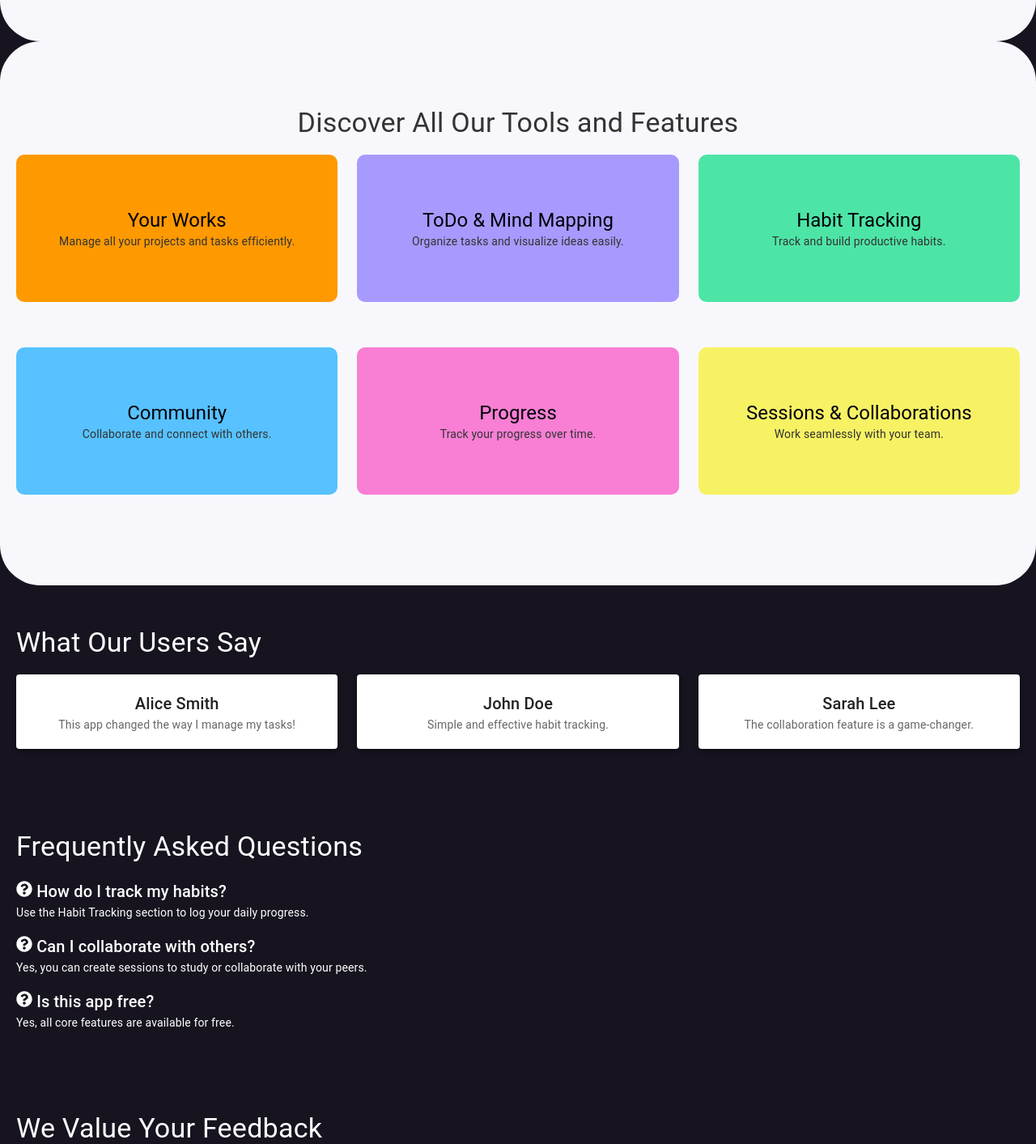
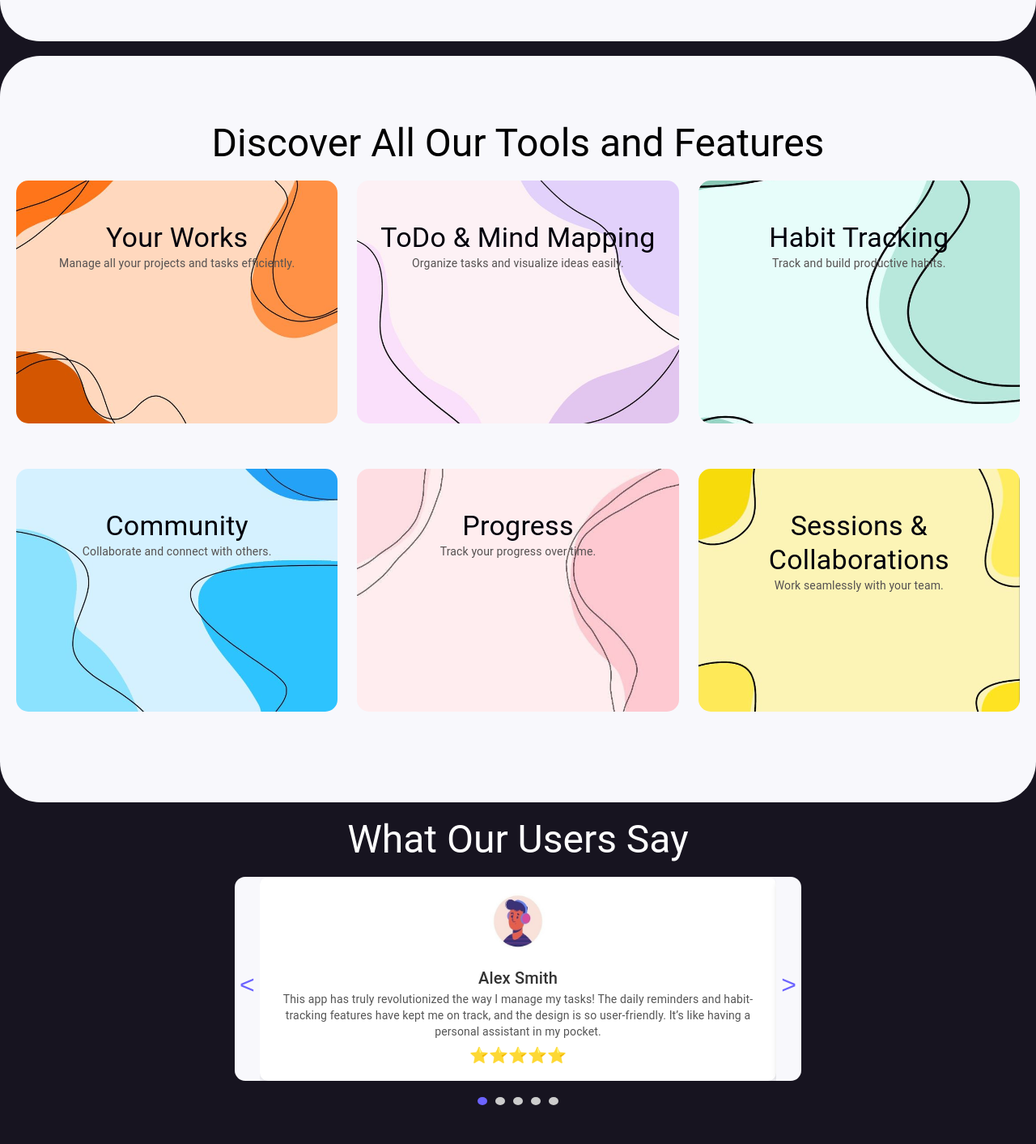
Before and after one commit to vkboi5/Productivity-App, a React (Create React App) app: page / in a window 1280 px wide. Shown: the part 769-2182 px from the top of the page at 81% size. Built offline with nearby package versions, Linux system fonts and the light colour scheme; the HTML template or start-up script is replaced by a standard one.

Commit message:
Added Testimonial Carousel

```diff
--- a/src/components/Home.js
+++ b/src/components/Home.js
@@ -1,31 +1,156 @@
-import React, { useRef } from 'react';
+import React, { useRef, useState } from 'react';
 import {
-  Box, Typography, Button, Grid, Paper, TextField
+  Box, Typography, Button, Grid, Paper, TextField, Accordion, AccordionSummary, AccordionDetails
 } from '@mui/material';
 import { Link } from 'react-router-dom';
-import {  FaQuestionCircle, FaPaperPlane } from 'react-icons/fa';
-// import FeatureCard from './FeatureCard';
+import { FaQuestionCircle, FaPaperPlane } from 'react-icons/fa';
+import ExpandMoreIcon from '@mui/icons-material/ExpandMore';
+
 import styles from './Homepage.module.css'; // Import CSS module
-import gif from '../assets/1664879763504-unscreen.gif'
-
+import gif from '../assets/1664879763504-unscreen.gif';
 
 const testimonials = [
-  { name: 'Alice Smith', feedback: 'This app changed the way I manage my tasks!' },
-  { name: 'John Doe', feedback: 'Simple and effective habit tracking.' },
-  { name: 'Sarah Lee', feedback: 'The collaboration feature is a game-changer.' },
+  {
+    name: 'Alex Smith',
+    feedback: 'This app has truly revolutionized the way I manage my tasks! The daily reminders and habit-tracking features have kept me on track, and the design is so user-friendly. It’s like having a personal assistant in my pocket.',
+    img: require('../assets/B1.jpeg'),
+    rating: 5
+  },
+  {
+    name: 'John Doe',
+    feedback: 'I’ve tried countless habit trackers, but this one stands out. The simplicity of its interface combined with the powerful analytics feature has made it my go-to tool for productivity. Highly recommend it to anyone looking to build better habits!',
+    img:  require('../assets/B2.jpeg'),
+    rating: 4
+  },
+  {
+    name: 'Sarah Lee',
+    feedback: 'The collaboration feature is a game-changer for team projects. I’ve used it to coordinate tasks with my colleagues, and the visual progress tracking keeps everyone motivated. It’s a must-have app for professionals.',
+    img:  require('../assets/G1.jpeg'),
+    rating: 5
+  },
+  {
+    name: 'Michael Brown',
+    feedback: 'This app has simplified my life in ways I didn’t think possible. From managing personal goals to tracking my team’s deadlines, everything is so well-organized. Plus, the app’s dark mode is an absolute treat for my late-night work sessions!',
+    img:  require('../assets/B3.jpeg'),
+    rating: 5
+  },
+  {
+    name: 'Emily Johnson',
+    feedback: 'As someone who often struggles with procrastination, this app has been a lifesaver. The habit reminders and streak tracking keep me accountable, and the motivational quotes are a nice touch. My productivity has soared since I started using it!',
+    img: require('../assets/G2.jpeg'),
+    rating: 4
+  },
 ];
 
 const faqItems = [
-  { question: 'How do I track my habits?', answer: 'Use the Habit Tracking section to log your daily progress.' },
-  { question: 'Can I collaborate with others?', answer: 'Yes, you can create sessions to study or collaborate with your peers.' },
-  { question: 'Is this app free?', answer: 'Yes, all core features are available for free.' },
+  { question: 'How do I track my habits?', answer: `You can track your habits using the Habit Tracking section in the app.
+    Simply create a list of habits you want to develop or monitor, and set daily or weekly goals for each habit.
+    The app allows you to log your progress daily, view detailed statistics, and receive reminders to stay consistent.
+    You can also customize your habit tracker by categorizing habits or assigning specific colors for easier visualization.` },
+
+  { question: 'Can I collaborate with others?', answer: `Absolutely! The app offers a collaboration feature where you can invite peers, friends, or colleagues to work on shared tasks, projects, or study sessions.
+    You can create private or public sessions to interact with others, exchange ideas, and share resources in real time.
+    This feature is perfect for teams or study groups looking to stay organized and aligned while working toward a common goal.` },
+
+  { question: 'Is this app free?', answer: `Yes, the app is free to use, and all core features are available at no cost.
+    This includes habit tracking, task management, and collaboration tools.
+    For users looking for advanced functionalities like detailed analytics, personalized reminders, or priority support, we offer a premium plan at an affordable price.` },
+
+    {
+      question: 'Can I use the app offline?',
+      answer: `Yes, the app supports offline functionality, allowing you to track your habits, update tasks, and view your progress even when you don't have internet access.
+      Once you’re back online, the app automatically syncs your data to ensure everything stays updated across your devices.`
+    },
+    {
+      question: 'How secure is my data?',
+      answer: `We take data security very seriously. All your information is encrypted and stored securely in compliance with industry standards.
+      The app uses SSL encryption to protect your data during transmission, and we do not share your data with third parties without your explicit consent.`
+    }
 ];
+
+// TestimonialCarousel Component
+const TestimonialCarousel = () => {
+  const [currentIndex, setCurrentIndex] = useState(0);
+
+  const handlePrev = () => {
+    setCurrentIndex((prevIndex) =>
+      prevIndex === 0 ? testimonials.length - 1 : prevIndex - 1
+    );
+  };
+
+  const handleNext = () => {
+    setCurrentIndex((prevIndex) =>
+      prevIndex === testimonials.length - 1 ? 0 : prevIndex + 1
+    );
+  };
+
+  const handleDotClick = (index) => {
+    setCurrentIndex(index);
+  };
+
+  return (
+    <Box className={styles.testimonialsCarousel}>
+      <Typography variant="h3" className={styles.testimonialsText}>
+        What Our Users Say
+      </Typography>
+      <br />
+      <Box className={styles.carouselContainer}>
+        <button className={styles.navButton} onClick={handlePrev}>
+          &lt;
+        </button>
+        <Box className={styles.carousel}>
+          <Box
+            className={styles.testimonialsWrapper}
+            style={{ transform: `translateX(-${currentIndex * 100}%)` }}
+          >
+            {testimonials.map((testimonial, index) => (
+              <Box key={index} className={styles.testimonialCard}>
+                <img
+                  src={testimonial.img}
+                  alt={testimonial.name}
+                  className={styles.testimonialImg}
+                />
+                <Typography variant="h6" className={styles.testimonialName}>
+                  {testimonial.name}
+                </Typography>
+                <Typography variant="body2" className={styles.testimonialFeedback}>
+                  {testimonial.feedback}
+                </Typography>
+                <Box className={styles.rating}>
+                  {'⭐'.repeat(testimonial.rating)}
+                </Box>
+              </Box>
+            ))}
+          </Box>
+        </Box>
+        <button className={styles.navButton} onClick={handleNext}>
+          &gt;
+        </button>
+      </Box>
+      <Box className={styles.dotsContainer}>
+        {testimonials.map((_, index) => (
+          <button
+            key={index}
+            className={`${styles.dot} ${currentIndex === index ? styles.activeDot : ''}`}
+            onClick={() => handleDotClick(index)}
+          ></button>
+        ))}
+      </Box>
+    </Box>
+  );
+};
+
 
 const Homepage = () => {
   const featuresRef = useRef(null);
+  const [expanded, setExpanded] = useState(false);
 
   const handleExploreFeatures = () => {
     featuresRef.current.scrollIntoView({ behavior: 'smooth' });
+  };
+
+  const handleChange = (panel) => (event, isExpanded) => {
+    setExpanded(isExpanded ? panel : false);
   };
 
   return (
@@ -49,11 +174,11 @@ const Homepage = () => {
         </Box>
         <img src={gif} alt="Animated productivity visual" className={styles.heroGif} />
       </Box>
-
+      <br />
 
       {/* Discover Section */}
       <Box className={styles.discoverSection}>
-  <Typography variant="h4" className={styles.discoverTitle}>
+        <Typography variant="h3" className={styles.discoverTitle}>
           Discover All Our Tools and Features
         </Typography>
         <br />
@@ -70,55 +195,63 @@ const Homepage = () => {
           ].map((section, index) => (
             <Grid item xs={12} sm={6} md={4} key={index}>
               <Box className={`${styles.sectionContainer} ${section.className}`}>
-          <Typography variant="h5" className={styles.sectionTitle}>{section.title}</Typography>
+                <Typography variant="h4" className={styles.sectionTitle}>{section.title}</Typography>
                 <Typography variant="body2">{section.desc}</Typography>
               </Box>
             </Grid>
           ))}
         </Grid>
       </Box>
+      <br/>
+
+      {/* User Testimonials Section */}
+
+      <TestimonialCarousel />
 
 
-      {/* User Testimonials Section */}
-      <Box className={styles.testimonialsSection}>
-        <Typography variant="h4" className={styles.testimonialsText}>
-          What Our Users Say
-        </Typography>
-        <br/>
-        <Grid container spacing={3} justifyContent="center">
-          {testimonials.map((testimonial, index) => (
-            <Grid item xs={12} sm={6} md={4} key={index}>
-              <Paper elevation={3} className={styles.testimonialCard}>
-                <Typography variant="h6" className={styles.testimonialName}>
-                  {testimonial.name}
-                </Typography>
-                <Typography variant="body2" color="text.secondary">
-                  {testimonial.feedback}
-                </Typography>
-              </Paper>
-            </Grid>
-          ))}
-        </Grid>
-      </Box>
+
 
       {/* FAQ Section */}
       <Box className={styles.faqSection}>
-        <Typography variant="h4" className={styles.faqText}>
+        <Typography variant="h3" className={styles.faqText}>
           Frequently Asked Questions
         </Typography>
         <br/>
-        <Grid container spacing={2}>
+        {/* Image Below FAQ Section */}
+<Box sx={{ display: 'flex', justifyContent: 'center', marginTop:'7px' }}>
+  <img
+    src={require('../assets/qm.png')}
+    alt="FAQ Illustration"
+    style={{ width: '50%', maxWidth: '200px', height: 'auto' }}
+  />
+</Box>
+<br />
+        <Grid container justifyContent="center">
+          <Grid item xs={12} md={8}>
             {faqItems.map((item, index) => (
-            <Grid item xs={12} key={index}>
-              <Typography variant="h6" className={styles.faqQuestion}>
-                <FaQuestionCircle /> {item.question}
+              <Accordion
+                key={index}
+                expanded={expanded === `panel${index}`}
+                onChange={handleChange(`panel${index}`)}
+                sx={{ marginBottom: '12px', backgroundColor: '#f8f9fa' }}
+              >
+                <AccordionSummary
+                  expandIcon={<ExpandMoreIcon />}
+                  aria-controls={`panel${index}bh-content`}
+                  id={`panel${index}bh-header`}
+                >
+                  <Typography variant="h6" sx={{ display: 'flex', alignItems: 'center' }}>
+                    <FaQuestionCircle style={{ marginRight: '8px' }} /> {item.question}
                   </Typography>
-              <Typography variant="body2" className={styles.faqAnswer}>
-                {item.answer}
-              </Typography>
-            </Grid>
+                </AccordionSummary>
+                <AccordionDetails>
+                  <Typography variant="body2">{item.answer}</Typography>
+                </AccordionDetails>
+              </Accordion>
             ))}
           </Grid>
+        </Grid>
+
       </Box>
 
       {/* Feedback Section */}
@@ -135,20 +268,19 @@ const Homepage = () => {
           className={styles.feedbackInput}
           sx={{
             "& .MuiOutlinedInput-root": {
-      "& fieldset": { borderColor: "white" }, // Default border color
-      "&:hover fieldset": { borderColor: "white" }, // Hover state
-      "&.Mui-focused fieldset": { borderColor: "white" }, // Focused state
-      "& input, & textarea": { color: "white" }, // Text color for input
+              "& fieldset": { borderColor: "white" },
+              "&:hover fieldset": { borderColor: "white" },
+              "&.Mui-focused fieldset": { borderColor: "white" },
+              "& input, & textarea": { color: "white" },
             },
             "& .MuiInputLabel-root": {
-      color: "white", // Label text color
+              color: "white",
             },
             "& .MuiInputLabel-root.Mui-focused": {
-      color: "white", // Focused label text color
-    }
+              color: "white",
+            },
           }}
         />
-
         <Button
           variant="contained"
           className={styles.sendButton}
--- a/src/components/Homepage.module.css
+++ b/src/components/Homepage.module.css
@@ -122,23 +122,40 @@
 .sectionContainer {
   margin-bottom: 2rem;
   font-weight: bold;
-  padding: 65px 23px;
-  border-radius: 10px;
-  background-color: #f8f8fc;
+  padding: 50px 20px;
+  border-radius: 15px;
+  background-size: cover;
+  background-position: center;
   cursor: pointer;
-  transition: transform 0.3s ease;
+  transition: transform 0.3s ease, box-shadow 0.3s ease;
+  color: rgb(85, 81, 81); /* Ensure text is visible */
+  height: 200px; /* Adjust for rectangle shape */
 }
 
-.yourWorks { background-color: rgb(255,153,0); }
-.todoMindMapping { background-color:rgb(167,154,255); }
-.habitTracking { background-color: rgb(77,229,166); }
-.community { background-color: rgb(87,194,255); }
-.progress { background-color: rgb(248, 127, 212); }
-.sessionsCollab { background-color: rgb(247, 242, 100); }
+.yourWorks {
+  background-image: url('/src/assets/orange.jpg');
+}
+.todoMindMapping {
+  background-image: url('/src/assets/purplee.jpg');
+}
+.habitTracking {
+  background-image: url('/src/assets/teal.jpeg');
+}
+.community {
+  background-image: url('/src/assets/blue.jpg');
+}
+.progress {
+  background-image: url('/src/assets/pinkk.jpg');
+}
+.sessionsCollab {
+  background-image: url('/src/assets/yellow.jpg');
+}
 
-.yourWorks:hover, .todoMindMapping:hover, .habitTracking:hover, .community:hover, .progress:hover, .sessionsCollab:hover {
+.sectionContainer:hover {
   transform: scale(1.05);
+  box-shadow: 0 8px 20px rgba(0, 0, 0, 0.2);
 }
+
 .exploreButton {
   background-color: #6c63ff;
   color: #fff;
@@ -153,22 +170,26 @@
   text-align: center;
 }
 
+.discoverTitle{
+  color: black;
+  text-align: center;
+  font-size: 4.5rem; /* Large size for the heading */
+  font-weight: bold; /* Bold text */
+  margin-bottom: 10px; /* Reduce the space below the heading */
+}
+
 .sectionTitle {
   font-weight: 600;
   color: #01000b;
   margin-bottom: 24px;
 }
 
-.testimonialsSection, .faqSection, .feedbackSection {
-  padding: 50px 20px;
-}
-
-.testimonialsText{
-  color: white;
-}
-
 .faqText{
   color: white;
+  text-align: center;
+  font-size: 4.5rem; /* Large size for the heading */
+  font-weight: bold; /* Bold text */
+  margin-bottom: 10px; /* Reduce the space below the heading */
 }
 
 .feedbackText{
@@ -182,9 +203,132 @@
 .faqAnswer{
   color: white;
 }
+
+.testimonialsSection, .faqSection, .feedbackSection {
+  padding: 50px 20px;
+}
+
+.testimonialsCarousel {
+  text-align: center;
+  position: relative;
+  overflow: hidden;
+  max-width: 90%;
+  margin: 0 auto;
+}
+
+@media (min-width: 768px) {
+  .testimonialsCarousel {
+    max-width: 700px;
+  }
+}
+
+.testimonialsText{
+  color: white;
+  margin-bottom: 20px;
+}
+
+.carousel {
+  overflow: hidden;
+  width: 100%;
+  position: relative;
+}
+
+.carouselContainer {
+  display: flex;
+  align-items: center;
+  justify-content: space-between;
+  background-color: #f8f8fc;
+  border-radius: 13px;
+  overflow: hidden;
+}
+
+.testimonialsWrapper {
+  display: flex;
+  transition: transform 0.5s ease-in-out;
+  width: 100%;
+}
+
 .testimonialCard {
+  flex: 0 0 100%;
+  max-width: 100%;
   padding: 20px;
+  box-sizing: border-box;
   text-align: center;
+  background: #fff;
+  border-radius: 10px;
+  box-shadow: 0 4px 6px rgba(0, 0, 0, 0.1);
+}
+
+.testimonialImg {
+  width: 70px;
+  height: 70px;
+  border-radius: 50%;
+  margin-bottom: 15px;
+}
+
+/* .testimonialCard.active {
+  transform: translateY(0);
+  opacity: 1;
+  z-index: 10;
+}
+
+.testimonialCard.inactive {
+  transform: translateY(-100%);
+  opacity: 0;
+  z-index: 0;
+} */
+
+
+.testimonialName {
+  font-weight: bold;
+  margin: 8px 0;
+}
+
+.testimonialFeedback {
+  color: #555;
+  font-size: 0.9rem;
+}
+
+.rating {
+  color: #fbc02d;
+  margin-top: 8px;
+  font-size: 1.2rem;
+}
+
+.navButton {
+  background: none;
+  border: none;
+  font-size: 2rem;
+  color: #6c63ff;
+  cursor: pointer;
+  transition: transform 0.2s ease;
+}
+
+.navButton:hover {
+  transform: scale(1.2);
+}
+
+/* Dots */
+.dotsContainer {
+  display: flex;
+  justify-content: center;
+  align-items: center;
+  margin-top: 20px;
+}
+
+.dot {
+  width: 10px;
+  height: 10px;
+  margin: 0 5px;
+  border-radius: 50%;
+  background-color: #ccc;
+  border: none;
+  cursor: pointer;
+  transition: background-color 0.3s ease;
+}
+
+.dot.activeDot {
+  background-color: #6c63ff;
 }
 
 .feedbackInput .MuiOutlinedInput-root {
```
Lines whose indentation alone changed are shown as unchanged.
